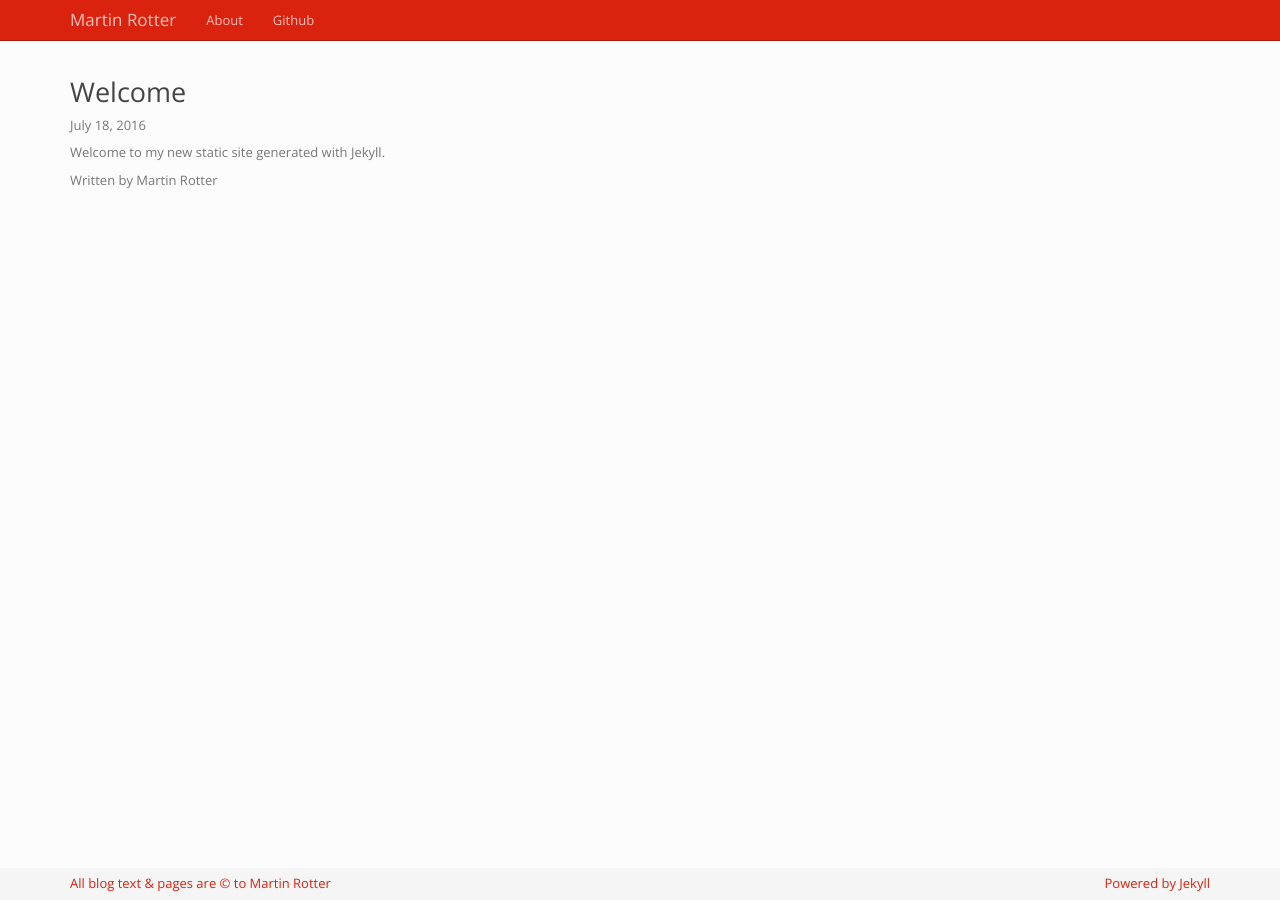
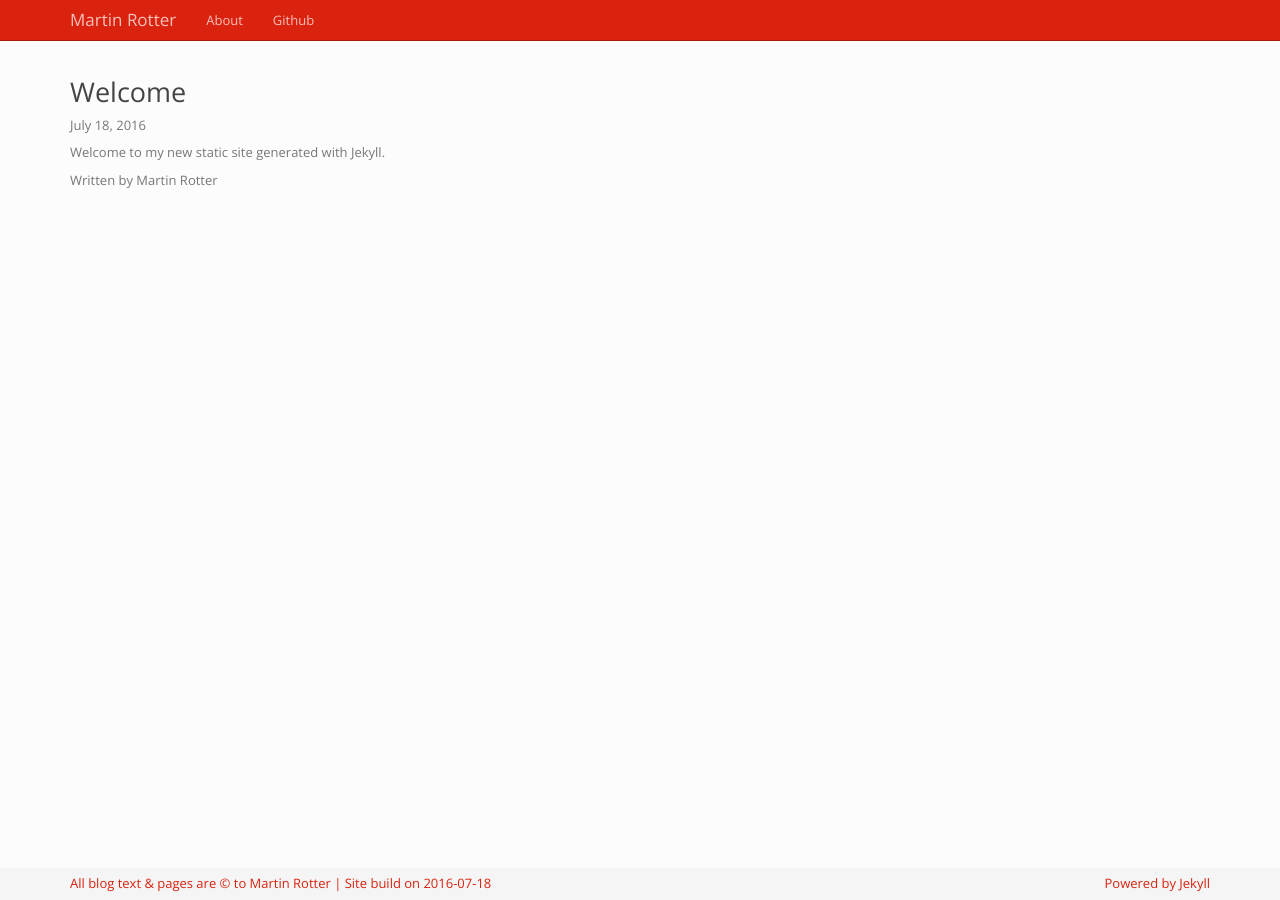
Before and after one commit to martinrotter/martinrotter.github.io, a Jekyll site: the page built from _posts/2016-07-18-welcome.md, in a window 1280 px wide. Built offline with Jekyll 4.4.1, drawn with Linux system fonts in a browser that asks for light colours.

Commit message:
Dates, times.

```diff
--- a/_includes/footer.html
+++ b/_includes/footer.html
@@ -1,6 +1,6 @@
 <footer class="footer">
   <div class="container">
-    All blog text & pages are © to {{ site.meta.author }}
+    All blog text & pages are © to {{ site.meta.author }} | Site build on {{ site.time | date: "%Y-%m-%d" }}
     <span class="pull-right">Powered by Jekyll</span>
   </div>
 </footer>
--- a/_posts/2016-07-18-welcome.md
+++ b/_posts/2016-07-18-welcome.md
@@ -2,6 +2,7 @@
 layout: post
 title: Welcome
 author: Martin Rotter
+date: 2016-07-18 10:00:00 +0200
 ---
 
 Welcome to my new static site generated with Jekyll.
```
